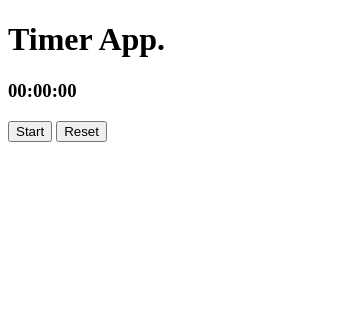
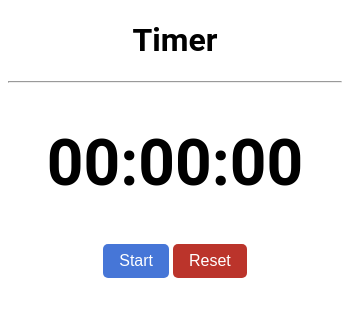
Before and after one commit to kirillzhosul/timer, an Electron app: page src/app/index.html in a window 350 px wide. Drawn offline with Linux system fonts and the light colour scheme.

Commit message:
Appearance improvement

```diff
--- a/src/app/index.css
+++ b/src/app/index.css
@@ -0,0 +1,29 @@
+body {
+    font-family: "Roboto", "Arial", sans-serif;
+}
+
+.header{
+    text-align: center;
+    font-size: 200%;
+}
+.buttons{
+    text-align: center;
+}
+.button{
+    appearance: none;
+    border: 0;
+    border-radius: 5px;
+    color: #fff;
+    padding: 8px 16px;
+    font-size: 16px;
+}
+.button#button_switch{
+    background: #4676D7;
+}
+.button#button_reset{
+    background: #bb342b;
+}
+.timer{
+    text-align: center;
+    font-size: 400%;
+}
--- a/src/app/index.html
+++ b/src/app/index.html
@@ -2,16 +2,19 @@
 <head>
     <meta charset="UTF-8">
 
-    <title>Timer App</title>
+    <title>Timer</title>
 
     <link rel="stylesheet" href="index.css">
     <script src="./timer.js"></script>
     <script src="./renderer.js"></script>
 </head>
 <body>
-    <h1>Timer App.</h1>
-    <h3 id="counter_left"></h3>
+    <h1 class="header">Timer</h1>
+    <hr>
+    <h1 id="timer" class="timer"></h1>
 
-    <input type="button" id="button_switch" value="" onclick="onSwitch()">
-    <input type="button" id="button_reset" value="Reset" onclick="onReset()">
+    <div class="buttons">
+        <input type="button" class="button" id="button_switch" value="" onclick="onSwitch()">
+        <input type="button" class="button" id="button_reset" value="Reset" onclick="onReset()">
+    </div>
 </body>
--- a/src/app/renderer.js
+++ b/src/app/renderer.js
@@ -28,7 +28,7 @@ const onSwitch = () => {
 
 const _updateInterface = () =>{
     /// @description Updates text representation of the counter.
-    document.getElementById("counter_left").innerText = _timerToString();
+    document.getElementById("timer").innerText = _timerToString();
     document.getElementById("button_switch").value = isRunning ? "Pause" : (_timerWasStarted() ? "Continue" : "Start");
 }
 
```
Also changed, not shown: src/index.js (+7 -2 lines).
